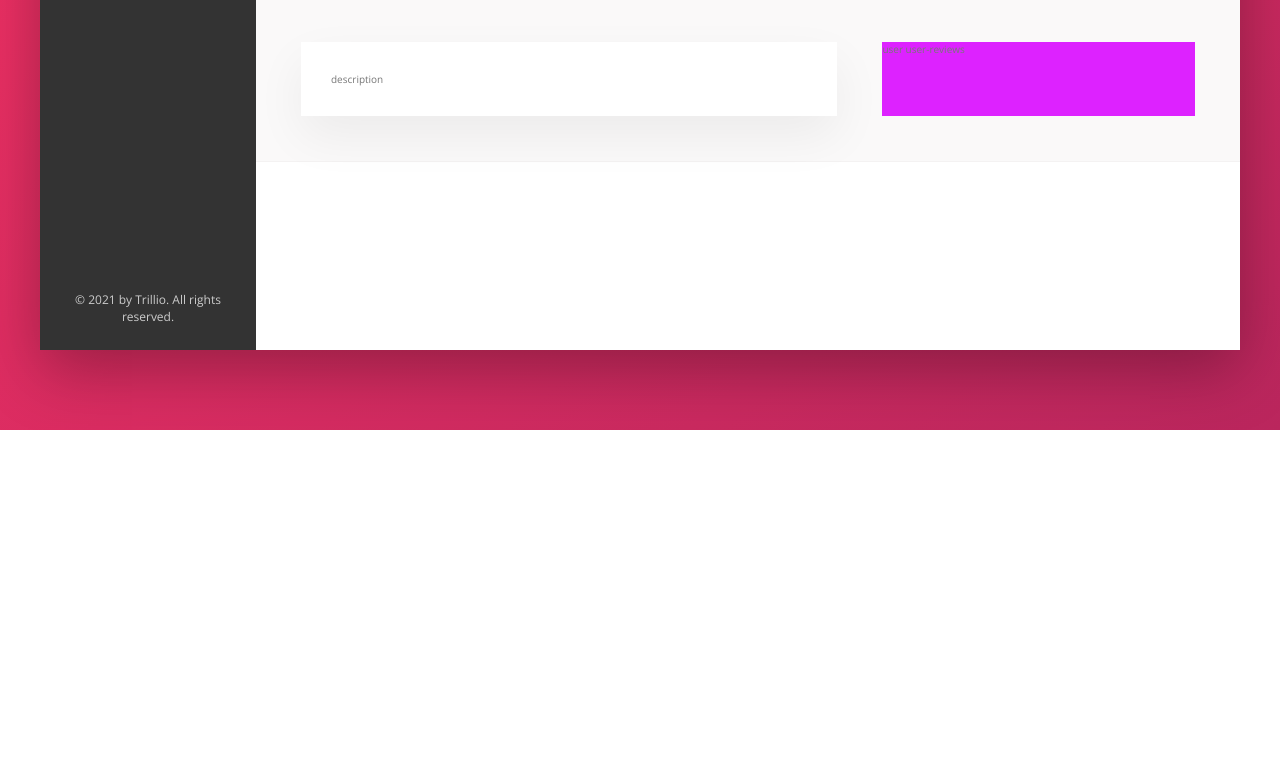
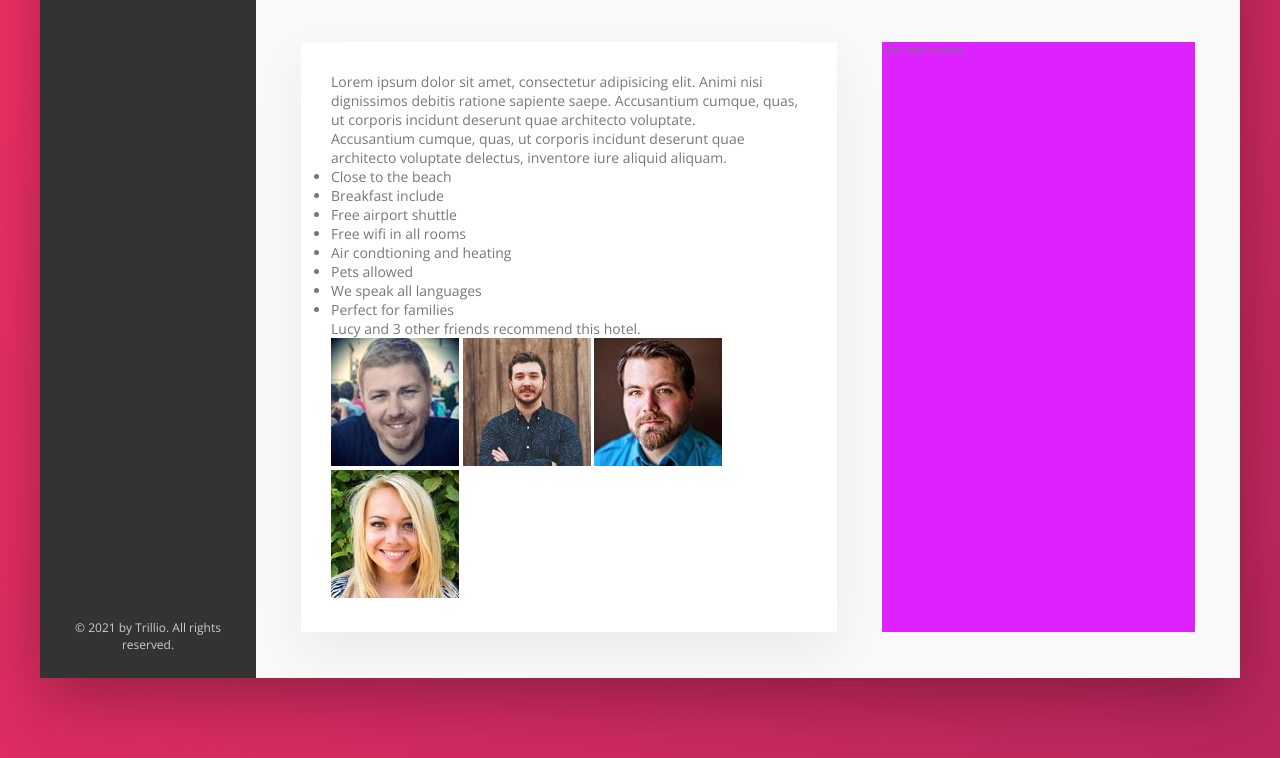
Before and after one commit to AnshumanMahato/Trillo-cssTutorialProject2, a website: page index.html in a window 1280 px wide. Shown: the part 600-1358 px from the top of the page. Before the commit the page ends 1030 px from the top, so only its background shows below. Drawn offline with nearby package versions, Linux system fonts and the light colour scheme.

Commit message:
description section description box markup

```diff
--- a/index.html
+++ b/index.html
@@ -142,7 +142,37 @@
 
                     <div class="detail">
                         <div class="description">
-                            description
+                            <p class="paragraph">
+                                Lorem ipsum dolor sit amet, consectetur adipisicing elit. Animi nisi dignissimos debitis ratione sapiente saepe. Accusantium cumque, quas, ut corporis incidunt deserunt quae architecto voluptate.
+                            </p>
+
+                            <p class="paragraph">
+                                Accusantium cumque, quas, ut corporis incidunt deserunt quae architecto voluptate delectus, inventore iure aliquid aliquam.
+                            </p>
+
+                            <ul class="list">
+                                <li class="list__item">Close to the beach</li>
+                                <li class="list__item">Breakfast include</li>
+                                <li class="list__item">Free airport shuttle</li>
+                                <li class="list__item">Free wifi in all rooms</li>
+                                <li class="list__item">Air condtioning and heating</li>
+                                <li class="list__item">Pets allowed</li>
+                                <li class="list__item">We speak all languages</li>
+                                <li class="list__item">Perfect for families</li>
+                            </ul>
+
+                            <div class="recommendation">
+                                <p class="recommendation__count">
+                                    Lucy and 3 other friends recommend this hotel.
+                                </p>
+
+                                <div class="recommendation__friends">
+                                    <img src="./img/user-3.jpg" alt="Friend 1" class="recommendation__photo">
+                                    <img src="./img/user-4.jpg" alt="Friend 2" class="recommendation__photo">
+                                    <img src="./img/user-5.jpg" alt="Friend 3" class="recommendation__photo">
+                                    <img src="./img/user-6.jpg" alt="Friend 4" class="recommendation__photo">
+                                </div>
+                            </div>
                         </div>
 
                         <div class="user-reviews">
--- a/scss/_layout.scss
+++ b/scss/_layout.scss
@@ -35,7 +35,6 @@
 
 .hotel-view {
     background-color: #fff;
-    height: 80rem;
 
     flex: 1;
 }
@@ -53,6 +52,8 @@
     padding: 3rem;
     box-shadow: var(--shadow-light);
     margin-right: 4.5rem;
+
+    font-size: 1.4rem;
 }
 
 .user-reviews {
```
Also changed, not shown: css/style.css, 1 other file.
